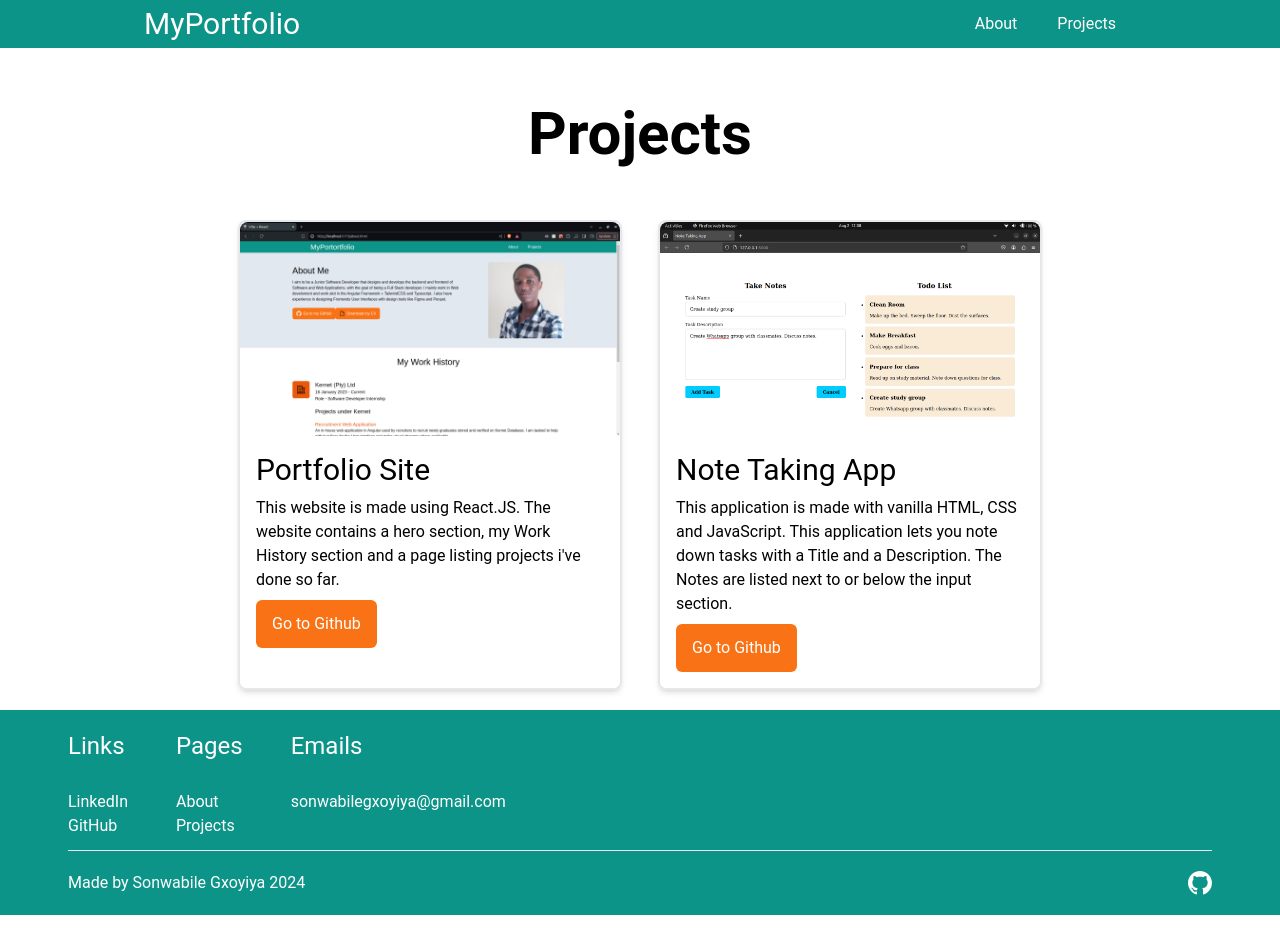
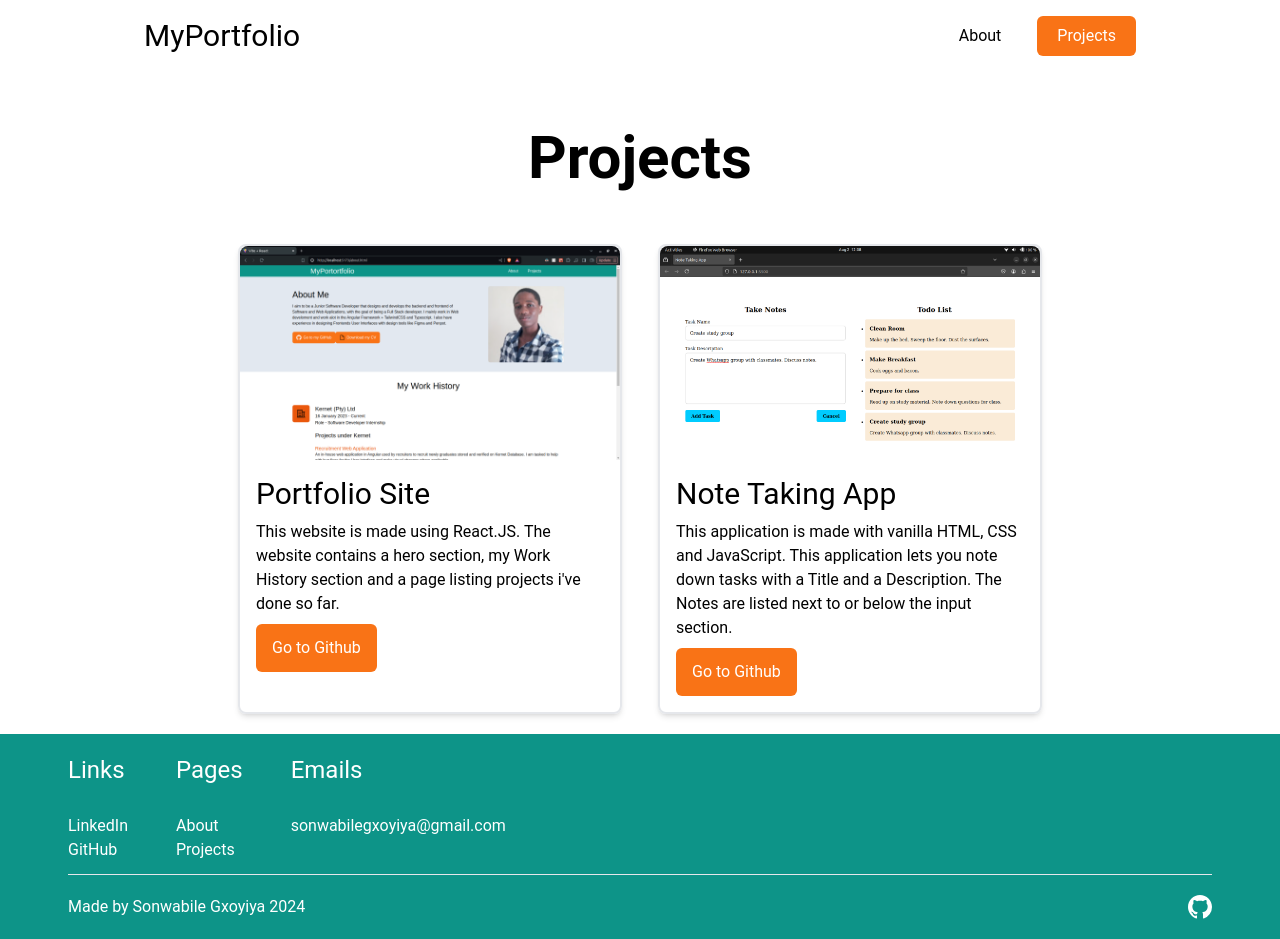
Before and after one commit to sonwabileIT/react-portfolio-website, a React (Vite) app: page /react-portfolio-website/projects in a window 1280 px wide. Before the commit the page ends 915 px from the top, so only its background shows below. Built offline with nearby package versions, Linux system fonts and the light colour scheme; the HTML template or start-up script is replaced by a standard one.

Commit message:
style: adjust navbar

```diff
--- a/src/components/NavBar.jsx
+++ b/src/components/NavBar.jsx
@@ -1,20 +1,31 @@
 import { Link } from "react-router-dom"
+import { NavLink } from "react-router-dom"
 
 function NavBar(){
     return(
         <>
-        <div className="bg-teal-600">
+        <div className="py-4">
             <div className="flex justify-between mx-auto items-center max-w-screen-lg px-4">
                 <Link to="/">
-                    <span className="text-white text-3xl">MyPortfolio</span>
+                    <span className="text-black text-3xl">MyPortfolio</span>
                 </Link>
                 <nav>
-                    <ul className="flex">
+                    <ul className="flex gap-4">
                         <li>
-                            <Link to="/" className="block text-white text-center px-5 py-3 hover:text-orange-500">About</Link>
+                            <NavLink to="/"
+                            className={({isActive}) =>
+                            isActive
+                                ? "block text-white text-center px-5 py-2 bg-orange-500 rounded-md"
+                                : "block text-black text-center px-5 py-2 hover:bg-slate-300 rounded-md"}>
+                            About
+                            </NavLink>
                         </li>
                         <li>
-                            <Link to="/projects" className="block text-white text-center px-5 py-3 hover:text-orange-500">Projects</Link>
+                            <NavLink to="/projects"
+                            className={({isActive}) =>
+                                isActive
+                                    ? "block text-white text-center px-5 py-2 bg-orange-500 rounded-md"
+                                    : "block text-black text-center px-5 py-2 hover:bg-slate-300 rounded-md"}>Projects</NavLink>
                         </li>
                     </ul>
                 </nav>
```
